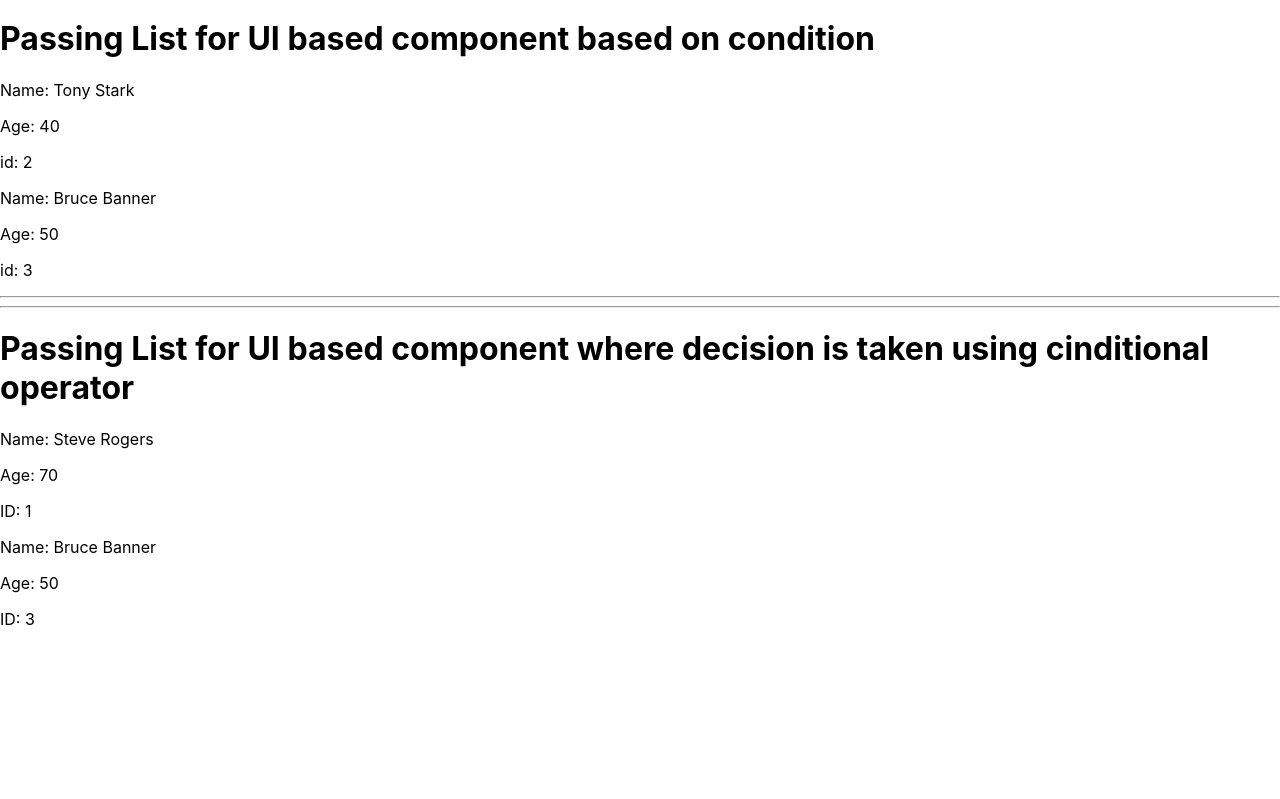
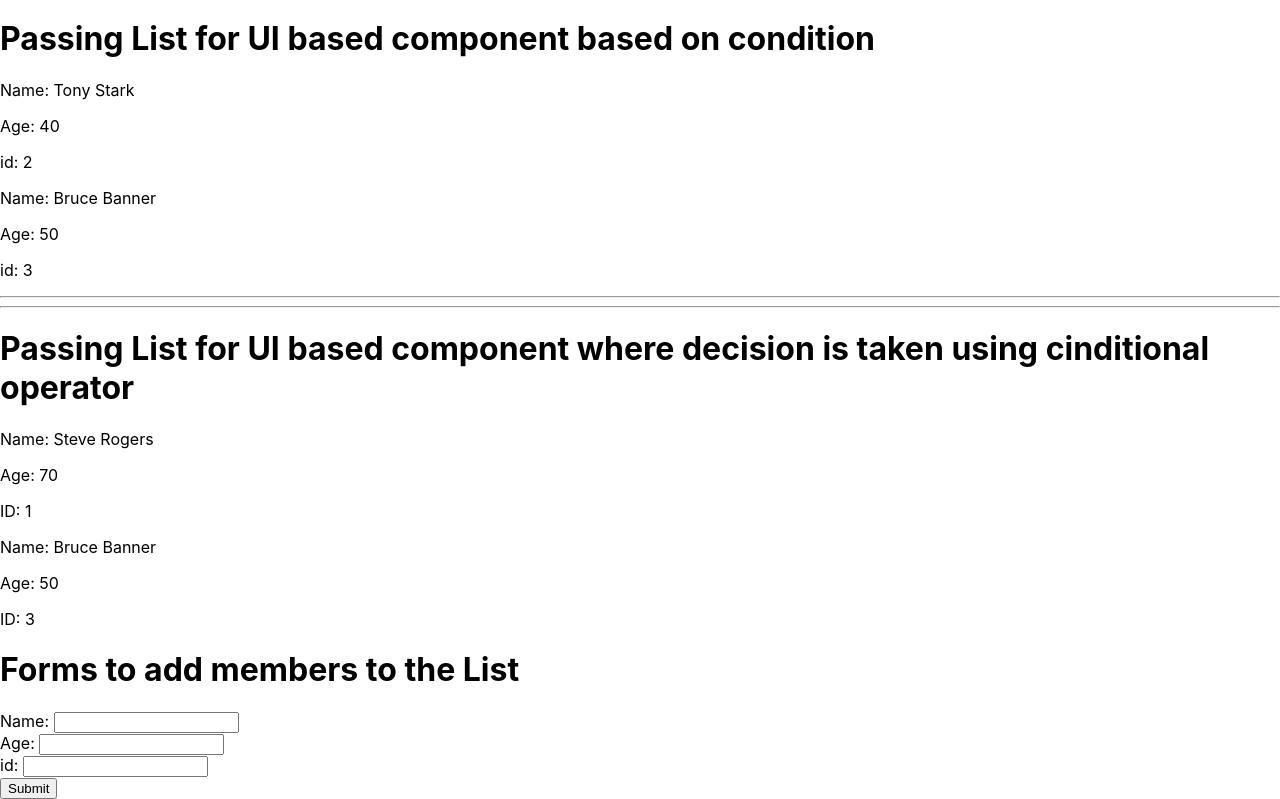
Before and after one commit to mitesh-pv/react_basics, a React (Create React App) app in the folder part_4/app_1/: page / in a window 1280 px wide. Shown: the part 1764-2563 px from the top of the page. Before the commit the page ends 2409 px from the top, so only its background shows below. Built offline with nearby package versions, Linux system fonts and the light colour scheme.

Commit message:
form submission and handle change

```diff
--- /dev/null
+++ b/part_4/app_1/src/AddMember.js
@@ -0,0 +1,35 @@
+import React, {Component} from 'react';
+
+class AddMember extends Component{
+    state={
+        name: null,
+        age: null,
+        id: null
+    };
+
+    handleChange =(event)=>{
+        this.setState({
+            [event.target.id]: event.target.value
+        })
+    }
+
+    handleSubmit =(event)=>{
+        event.preventDefault();
+        console.log(this.state);
+    }
+    render(){
+        return(
+            <form onSubmit={ this.handleSubmit }>
+                <label htmlFor="name">Name: </label>
+                <input type="text" id="name"  onChange={this.handleChange} /><br/>
+                <label htmlFor="age">Age: </label>
+                <input type="text" id="age"  onChange={this.handleChange} /><br/>
+                <label htmlFor="id">id: </label>
+                <input type="number" id="id"  onChange={this.handleChange} /><br/>
+                <button>Submit</button>
+            </form>
+        );
+    }
+}
+
+export default AddMember;
--- a/part_4/app_1/src/App.js
+++ b/part_4/app_1/src/App.js
@@ -20,7 +20,8 @@ import Comp1 from './Comp1';
 import Comp2 from './Comp2';
 import Comp3 from './Comp3';
 import Comp4 from './Comp4';
-import Comp5 from './Comp5'
+import Comp5 from './Comp5';
+import AddMember from './AddMember'
 
 
 class App extends React.Component{
@@ -58,7 +59,8 @@ class App extends React.Component{
         <hr/>
         <h1>Passing List for UI based component where decision is taken using cinditional operator</h1>
         <Comp5 members={ this.state.members } />
-
+        <h1>Forms to add members to the List</h1>
+        <AddMember />
       </div>
     );
   }
```
